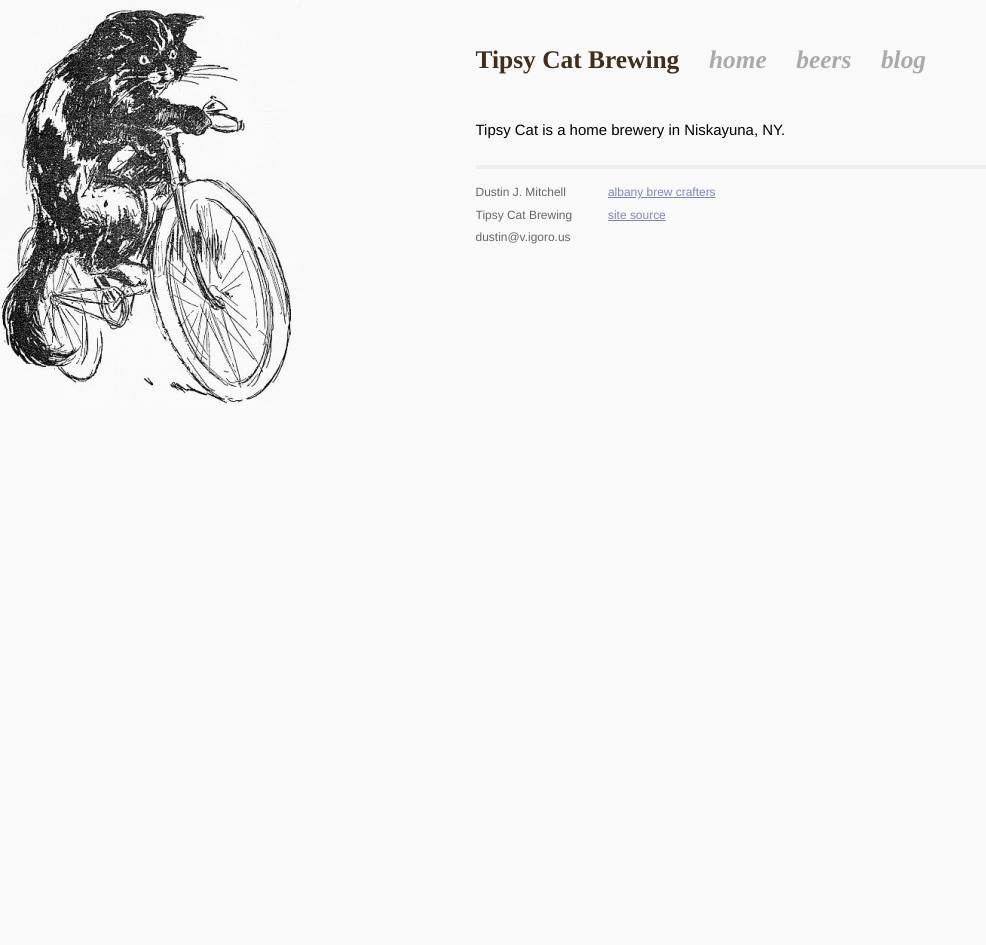
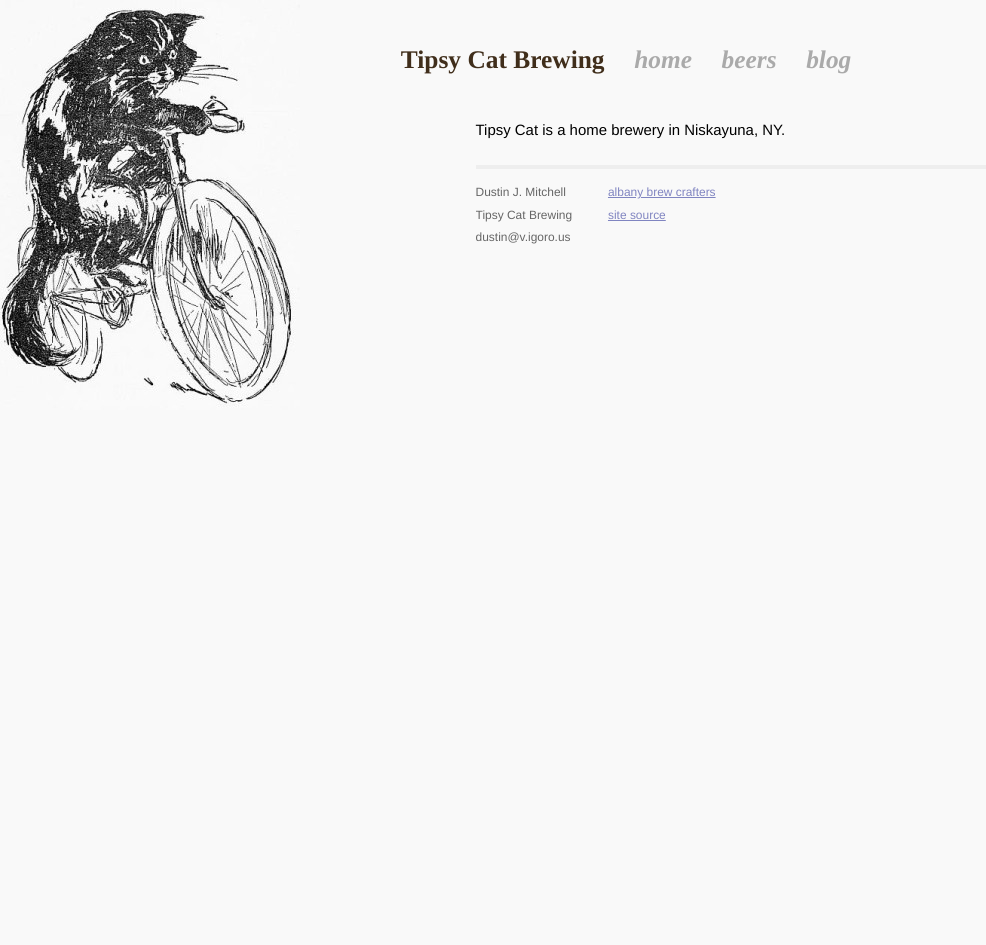
Before and after one commit to djmitche/tipsycat.org, a Jekyll site: the page built from index.html, in a window 1280 px wide. Shown: the whole page, without its empty margins (0-986 px from the left). Built offline with Jekyll 4.4.1, drawn with Linux system fonts in a browser that asks for light colours; Markdown is read by kramdown in place of the engine named in the settings.

Commit message:
a little prettier

```diff
--- a/_layouts/default.html
+++ b/_layouts/default.html
@@ -24,7 +24,9 @@
                 <a class="extra" href="/blog.html">blog</a>
             </div>
 
+            <div class="content">
             {{ content }}
+            </div>
 
             <div class="footer">
                 <div class="contact">
--- a/css/main.css
+++ b/css/main.css
@@ -99,6 +99,13 @@ a:visited { color: #a0a; }
 .title {
   display: inline-block;
   margin-bottom: 2em;
+  margin-left: -5em;
+}
+
+@media (max-width: 972px) {
+  .title {
+    margin-left: 0px;
+  }
 }
 
 .title a {
@@ -121,6 +128,11 @@ a:visited { color: #a0a; }
 
 .meta {
   color: #aaa;
+}
+
+.content h1 {
+  text-align: center;
+  font: bold 1.4em Times, serif;
 }
 
 .footer {
```
